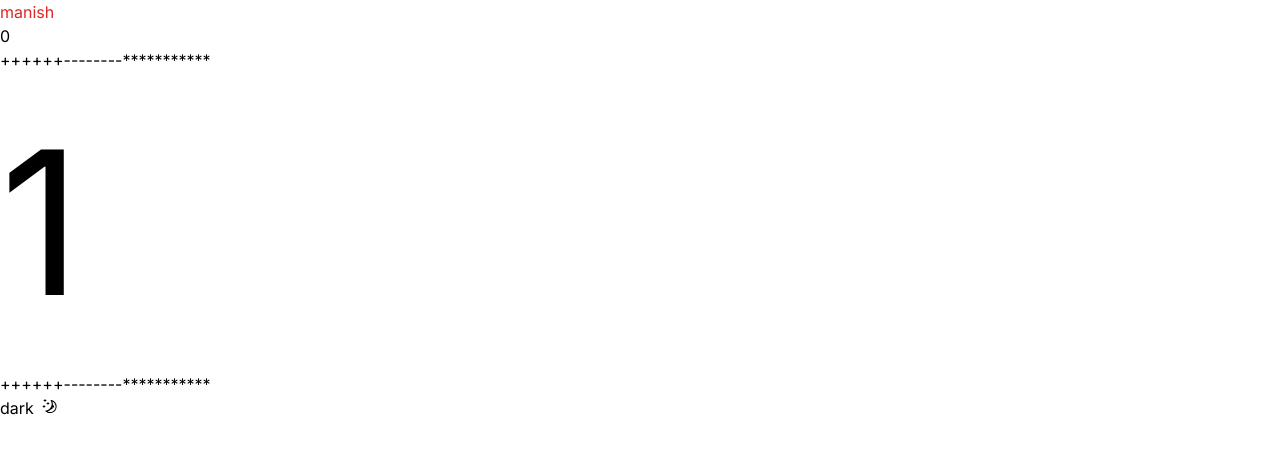
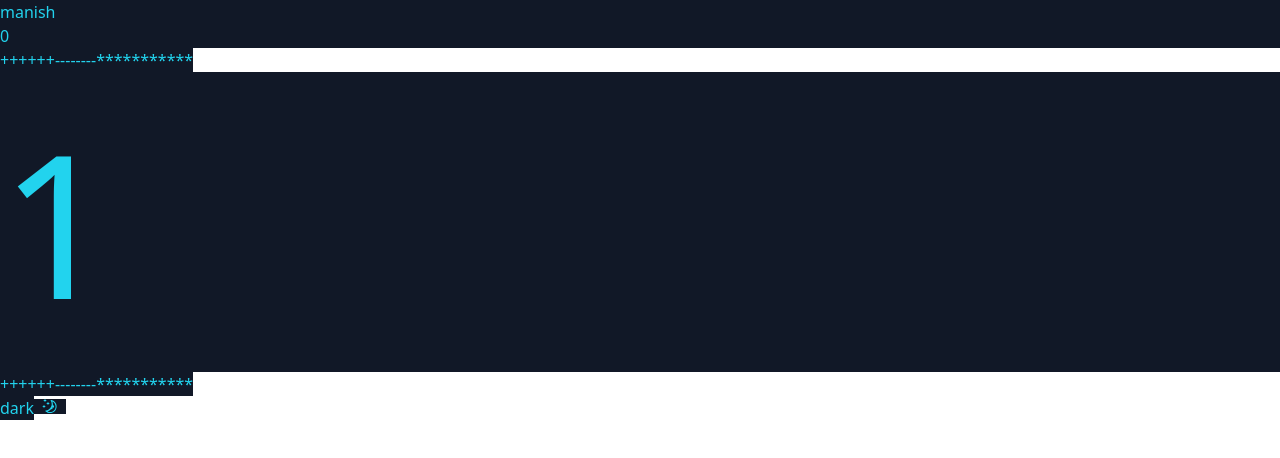
Before and after one commit to Manish-taak/fashioncommoncomponent, a Next.js app: page /header in a window 1280 px wide. Shown: the top 458 px of the page. Built offline with nearby package versions, Linux system fonts and the light colour scheme.

Commit message:
darkmode and lightmode

```diff
--- a/src/app/header/page.tsx
+++ b/src/app/header/page.tsx
@@ -27,9 +27,10 @@ const Page = () => {
   const mode = useAppSelector((state) => state.ModeSlice.value);
   console.log(mode, "mode");
   useEffect(() => {
-    mode !== "dark"
-      ? document.body.classList.add("dark-mode")
-      : document.body.classList.remove("dark-mode");
+    // mode !== "dark"
+    //   ? document.body.classList.add("dark-mode")
+    //   : document.body.classList.remove("dark-mode");
+ document.body.className = mode;
   }, [mode]);
 
   return (
@@ -43,32 +44,32 @@ const Page = () => {
                 class: "2 fail",
               })
             }
-            className="text-red-600"
+            className="text-black dark:text-cyan-400  dark:bg-gray-900"
           >
             {user.name}
           </h1>
         </div>
         <div>
-          <h1 className="">{count.value}</h1>
-          <button onClick={() => dispatch(increment())}>++++++</button>
-          <button onClick={() => dispatch(decrement())}>--------</button>
-          <button onClick={() => dispatch(incrementByAmount(5))}>
+          <h1 className="text-black dark:text-cyan-400  dark:bg-gray-900">{count.value}</h1>
+          <button className="text-black dark:text-cyan-400  dark:bg-gray-900" onClick={() => dispatch(increment())}>++++++</button>
+          <button className="text-black dark:text-cyan-400  dark:bg-gray-900" onClick={() => dispatch(decrement())}>--------</button>
+          <button className="text-black dark:text-cyan-400  dark:bg-gray-900" onClick={() => dispatch(incrementByAmount(5))}>
             ***********
           </button>
         </div>
 
         <div>
-          <h1 className="text-[200px]">{sec.value}</h1>
-          <button onClick={() => dispatch1(increment1())}>++++++</button>
-          <button onClick={() => dispatch1(decrement1())}>--------</button>
-          <button onClick={() => dispatch1(both(5))}>***********</button>
+          <h1 className="text-[200px] text-black dark:text-cyan-400  dark:bg-gray-900">{sec.value}</h1>
+          <button className="text-black dark:text-cyan-400  dark:bg-gray-900" onClick={() => dispatch1(increment1())}>++++++</button>
+          <button className="text-black dark:text-cyan-400  dark:bg-gray-900" onClick={() => dispatch1(decrement1())}>--------</button>
+          <button className="text-black dark:text-cyan-400  dark:bg-gray-900" onClick={() => dispatch1(both(5))}>***********</button>
         </div>
         <div className="flex items-center">
-          <h1>{modeSlice.value}</h1>
+          <h1 className="text-black dark:text-cyan-400  dark:bg-gray-900">{modeSlice.value}</h1>
           <Tooltip text={`${mode}`}>
 
           <button className="" onClick={handleToggle}>
-            {<Icons className="w-8" type={`${mode != "dark" ? "darkmode" : "lightmode"}`} />}
+            {<Icons className="w-8 text-black dark:text-cyan-400  dark:bg-gray-900" type={`${mode != "dark" ? "darkmode" : "lightmode"}`} />}
           </button>
           </Tooltip>
         </div>
```
